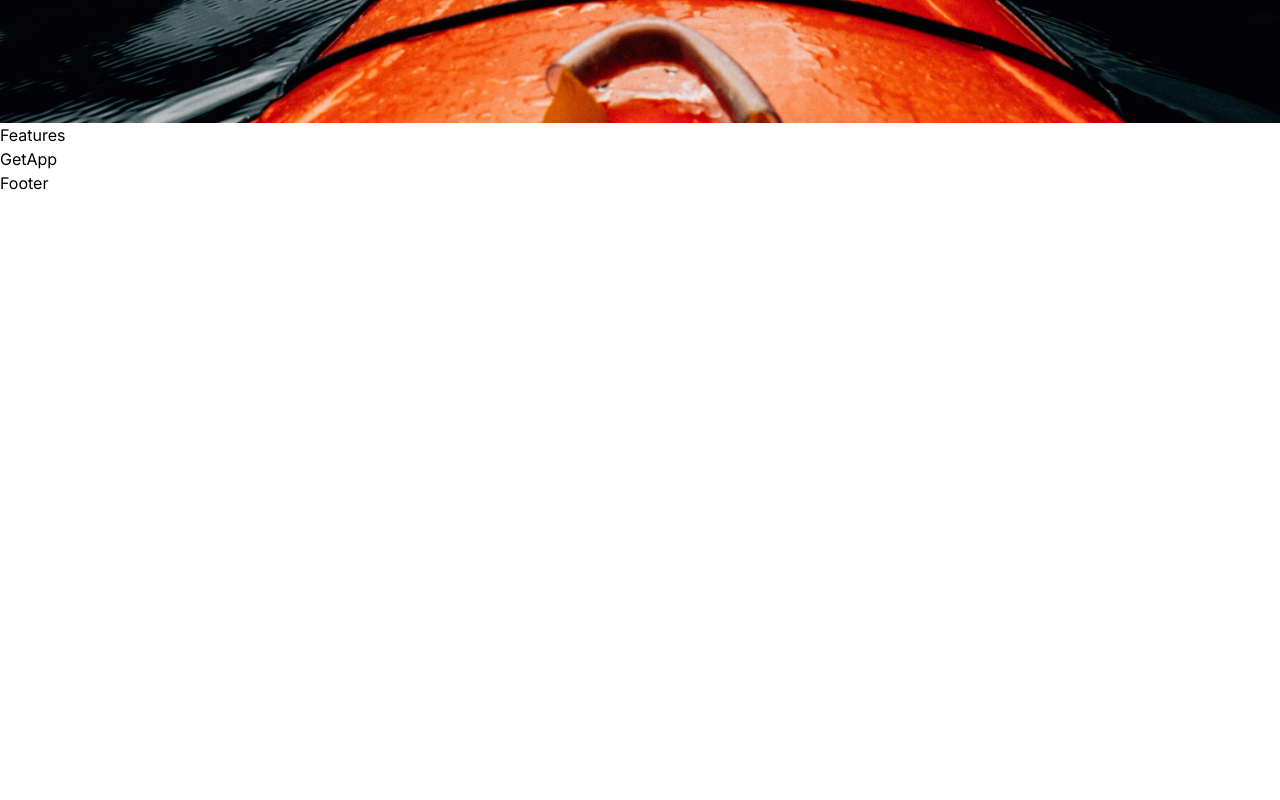
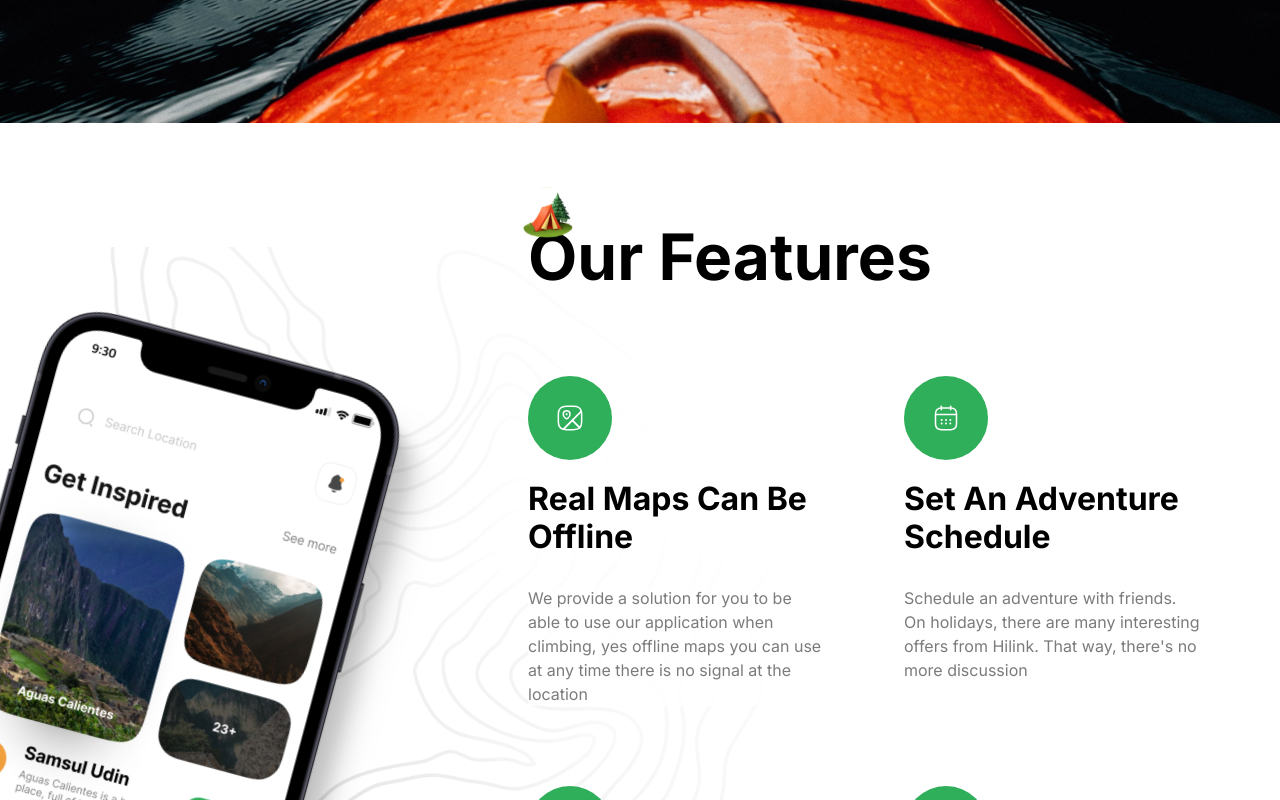
Before and after one commit to SoumyajeetMazumdar/travelpage-nextjs, a Next.js app: page / in a window 1280 px wide. Shown: the part 2620-3420 px from the top of the page. Before the commit the page ends 2815 px from the top, so only its background shows below. Built offline with nearby package versions, Linux system fonts and the light colour scheme.

Commit message:
feature section done, reusable component added

```diff
--- a/components/Features.tsx
+++ b/components/Features.tsx
@@ -1,7 +1,73 @@
-import React from "react";
+import { FEATURES } from "@/constants";
+import Image from "next/image";
+import { title } from "process";
 
 const Features = () => {
-  return <div>Features</div>;
+  return (
+    <section className=" flex-col flexCenter overflow-hidden bg-feature-bg bg-center bg-no-repeat py-24">
+      <div className="max-container padding-container relative w-full flex justify-end">
+        <div className="flex flex-1 lg:min-h-[900px]">
+          <Image
+            src="/phone.png"
+            alt="phone"
+            width={440}
+            height={1000}
+            className="feature-phone"
+          />
+        </div>
+
+        <div className="z-20 flex w-full flex-col lg:w-3/5 ">
+          <div className="relative">
+            <Image
+              src="/camp.svg"
+              alt="camp"
+              height={50}
+              width={50}
+              className="absolute left-[-5px] -top-8 w-10
+             lg:w-[50px]"
+            />
+
+            <h2 className="bold-40 lg:bold-64 ">Our Features</h2>
+          </div>
+          <ul className="mt10 grid md:grid-cols-2 lg:mt-20 lg:gap-20">
+            {FEATURES.map((feature) => (
+              <FeatureItem
+                title={feature.title}
+                icon={feature.icon}
+                variant={feature.variant}
+                description={feature.description}
+              />
+            ))}
+          </ul>
+        </div>
+      </div>
+    </section>
+  );
+};
+
+// reusable component defined here itself (used only here)
+type FeatureItem = {
+  title: string;
+  icon: string;
+  variant: string;
+  description: string;
+};
+
+const FeatureItem = ({ title, icon, variant, description }: FeatureItem) => {
+  return (
+    <li className="flex w-full flex-1 flex-col items-start ">
+      <div className="rounded-full p-4 lg:p-7 bg-green-50">
+        <Image src={icon} alt="map" width={28} height={28} className="" />
+      </div>
+      <h2 className="bold-20 lg:bold-32 mt-5 capitalize">{title}</h2>
+      <p
+        className="regular-16 mt-5 bg-white/80 text-gray-30 lg:mt-[30px] lg:bg-none
+      "
+      >
+        {description}
+      </p>
+    </li>
+  );
 };
 
 export default Features;
```
